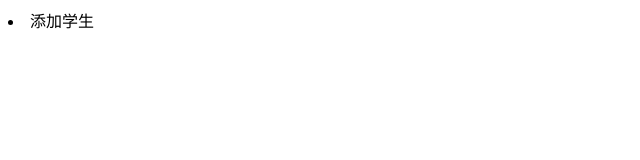
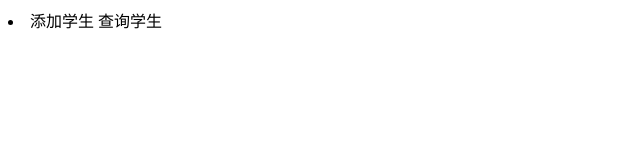
Before and after one commit to ZhangShuo-1/emp, a plain HTML site: page index.html in a window 1280 px wide. Shown: the full height of the page, 0-640 px from the left. Drawn offline with Linux system fonts and the light colour scheme.

Commit message:
完成查询学生的功能开发

```diff
--- a/index.html
+++ b/index.html
@@ -8,6 +8,7 @@
 <body>
     <li>
         <ui>添加学生</ui>
+        <ui>查询学生</ui>
     </li>
 </body>
 </html>
```
